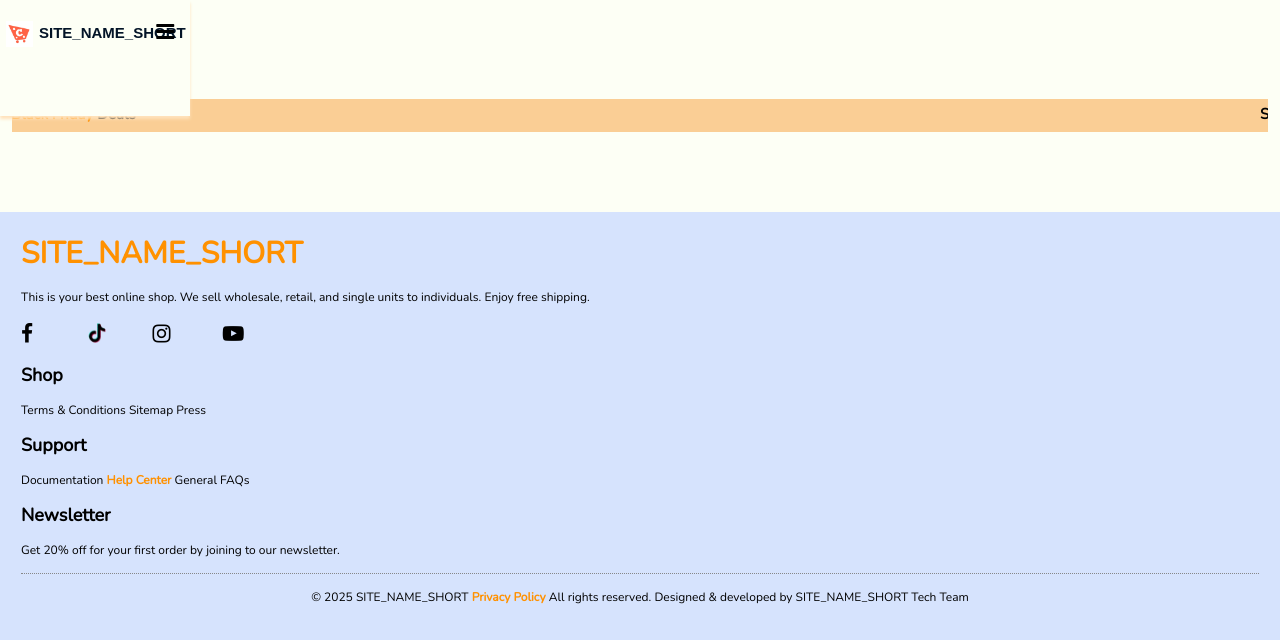
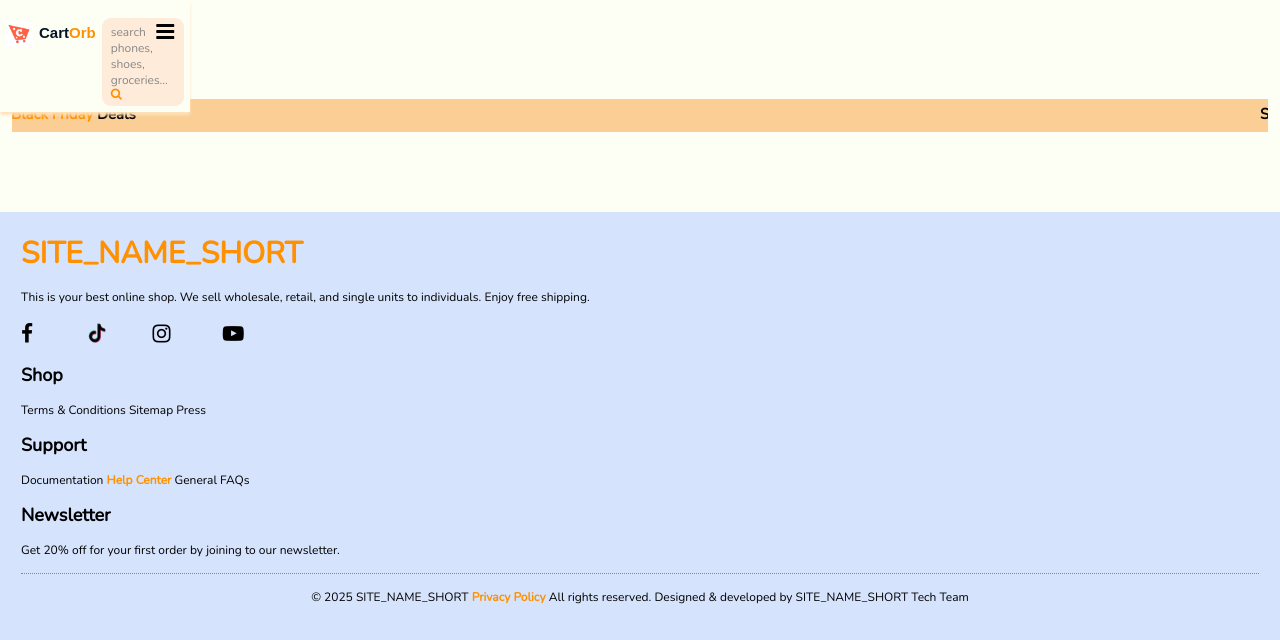
Before and after one commit to Arhinze/cartorb, a PHP site: page / in a window 1280 px wide. Shown: the top 640 px of the page. Run offline with PHP 8.4, Linux system fonts and the light colour scheme; data that the repository does not hold is empty; a stand-in replaces the project's code that opens the database connection; some libraries are stand-ins or nearby versions; some web fonts are replaced.

Commit message:
adding site name properly

```diff
--- a/views/Index_Segments.php
+++ b/views/Index_Segments.php
@@ -28,7 +28,7 @@ class Index_Segments{
                     <img src="/static/images/tiny_site_logo_cartorb.png" class="site_logo"/>
                 </div>
                 <h1 class="site_name">
-                    <a href="/"><span>$site_name</span><!--site_name--></a>
+                    <a href="/">Cart<span style="color:#ff9100">Orb</span><!--site_name--></a>
                 </h1>
                 <div class="header_search_icon" onclick="show_div('header_search')">
                     search phones, shoes, groceries... &nbsp;  <i class="fa fa-search"></i>
--- a/views/admin_Segments.php
+++ b/views/admin_Segments.php
@@ -159,7 +159,7 @@ Class admin_Segments{
         <div style="display:flex;justify-content:center;position:absolute;top:10px;left:15px">
             <div class="menu-icon" style="font-size:21px"><label for = "menu-box"><i class="fa fa-bars"></i></label></div>
 
-            <div style="font-size:18px;margin:-14px 19px 0px 3px"><h3 class="site_name"><a href="/">Bilo<span style="color:#ff9100">Online</span> - <i class="fa fa-lock"></i> Admin</a></h3></div>
+            <div style="font-size:18px;margin:-14px 19px 0px 3px"><h1 class="site_name"><a href="/">Cart<span style="color:#ff9100">Orb</span> - <i class="fa fa-lock"></i> Admin</a></h1></div>
         </div>
 
         <div style="position:absolute;float:right;top:5px;right:12px">
```
